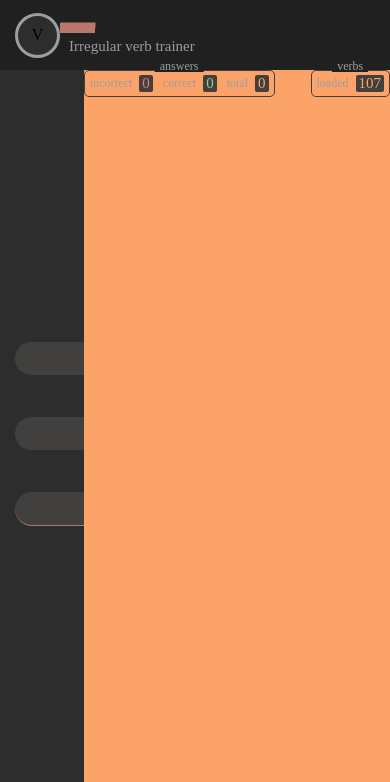
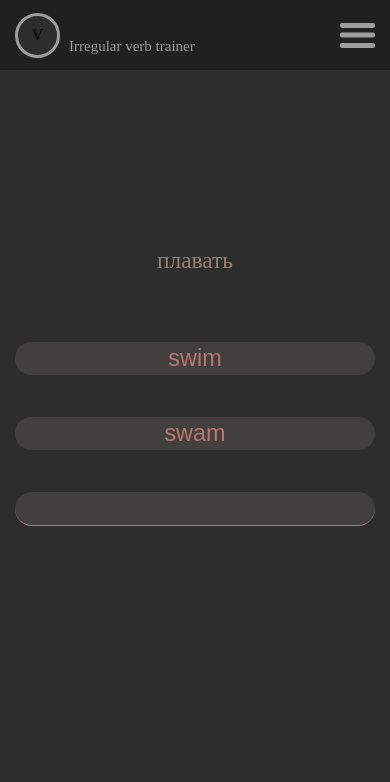
Before and after one commit to Yaroslav-Bondar/irregular-verb-trainer-MVC-, a plain HTML site: page index.html in a window 390 px wide. Shown: the top 782 px of the page. Drawn offline with Linux system fonts and the light colour scheme.

Commit message:
added burger menu for statistics

```diff
--- /dev/null
+++ b/fix list.txt
@@ -0,0 +1 @@
+// been able must be fix
--- a/js/mobileMenu.js
+++ b/js/mobileMenu.js
@@ -1,8 +1,10 @@
 const trainer = document.querySelector('.trainer');
 const statistics = document.querySelector('.statistics');
 const header = document.querySelector('.header');
-
-// been able must be fix
+const headerBurger = document.querySelector('.header__burger');
+headerBurger.addEventListener('click', ()=> {
+    statistics.classList.toggle('statistics__active');
+});
 
 function setProperty(a, b, width, property) {
     if(window.innerWidth <= width) {
--- a/styles/style.css
+++ b/styles/style.css
@@ -2,6 +2,7 @@
 @import 'media_queries.css';
 :root {
 	--carbon: #2d2d2d;
+    --shaft: #242424;
     /* #2b2d35; */
     --lead:#202020;
 	--color-2: #41403e;
@@ -104,6 +105,7 @@ body {
 .header__container {
     display: flex;
     align-items: center;
+    justify-content: space-between;
     height: 70px;
 }
 .logo {
@@ -206,6 +208,10 @@ body {
     padding: 10px 0;
 }
 .statistics {
+    transition: right .3s;
+}
+.statistics__active {
+    right: 0 !important;
 }
 .statistics__column {
     display: flex;
@@ -287,7 +293,6 @@ body {
     width: 37px;
     height: 37px;
     transition: .2s transform;
-    /* background-color: var(--color-2); */
 }
 .footer__social-link:focus {
     transform: scale(1.15);
@@ -301,27 +306,27 @@ body {
     margin-right: 20px;
 }
 .header__burger {
+    display: none;
     height: 25px;
     width: 35px;
+    cursor: pointer;
 }
 .header__burger-line,
-.header__burger-line::before,
-.header__burger-line::after {
+.header__burger::before,
+.header__burger::after {
     content: '';
     position: absolute;
     height: 5px;
     width: 100%;
-    background-color: #ba776d;
+    border-radius: 2px;
+    background-color: var(--edward);
 }
-.header__burger-line::before {
+.header__burger::before {
     top: 50%;
-    left: 50%;
-    transform: translate(-50%, -50%);
+    transform: translateY(-50%);
 }
-.header__burger-line::after {
-    /* position: absolute; */
+.header__burger::after {
     bottom: 0;
-    top: 100%;
 }
 @keyframes shake {
     0% { transform: translate(1px, 1px) rotate(0deg); }
@@ -399,9 +404,19 @@ body {
 }
 @media screen and (max-width: 565px) {
     .statistics {
-        position: absolute;
+        position: fixed;
         top: 60px;
-        right: 0;
-        background-color: #fca369;
+        right: -200%;
+        padding: var(--spacing-medium);
+        padding-top: 50px;
+        text-align: center;
+        background-color: var(--shaft);
+    }
+    .statistics > span:not(:last-child) {
+        display: flex;
+        margin: 0 0 30px 0;
+    }
+    .header__burger {
+        display: block;
     }
 }
```
